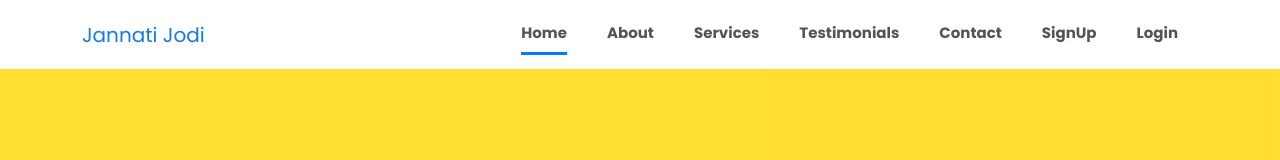
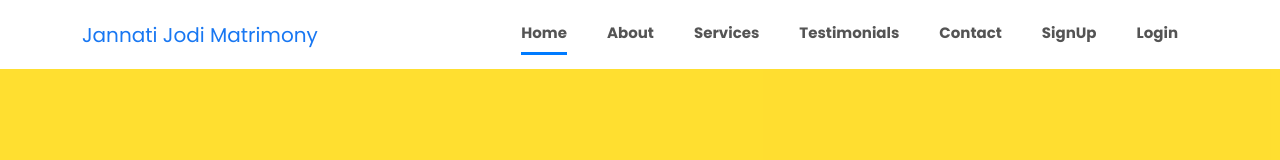
Before and after one commit to jannatijodi/jannatijodi.github.io, a plain HTML site: page index.html in a window 1280 px wide. Shown: the top 160 px of the page. Drawn offline with nearby package versions, Linux system fonts and the light colour scheme.

Commit message:
Title-Matrimony-Update

```diff
--- a/index.html
+++ b/index.html
@@ -32,9 +32,9 @@
   <!--Navbar Start-->
   <nav class="navbar navbar-expand-lg fixed-top navbar-jjodi normal-nav">
     <div class="container">
-        <a class="navbar-brand logo" href="">
+        <a class="navbar-brand logo" href="http://www.jannatijodi.com">
            <!-- <img src="images/jjodi-logo.png" height="21">-->
-           Jannati Jodi
+           Jannati Jodi Matrimony
         </a>
         <button class="navbar-toggler" type="button" data-toggle="collapse" data-target="#navbarSupportedContent" aria-controls="navbarSupportedContent" aria-expanded="false" aria-label="Toggle navigation">
             <i class="fas fa-bars"></i>
```
